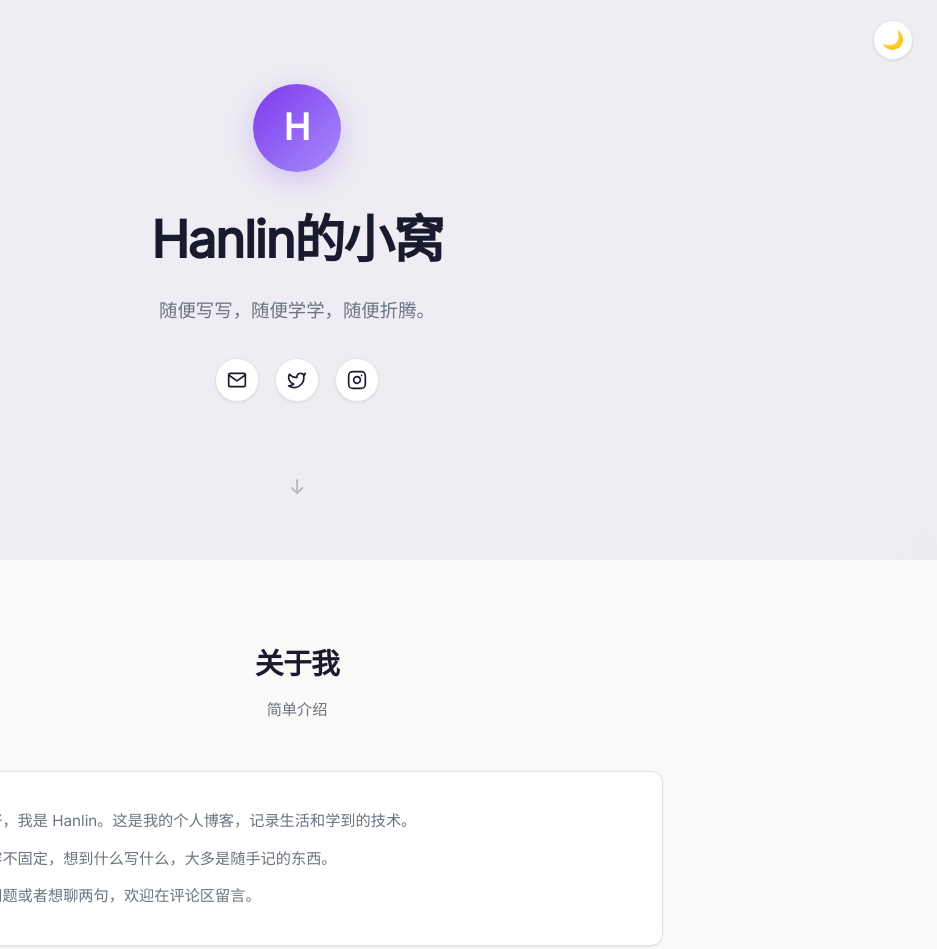
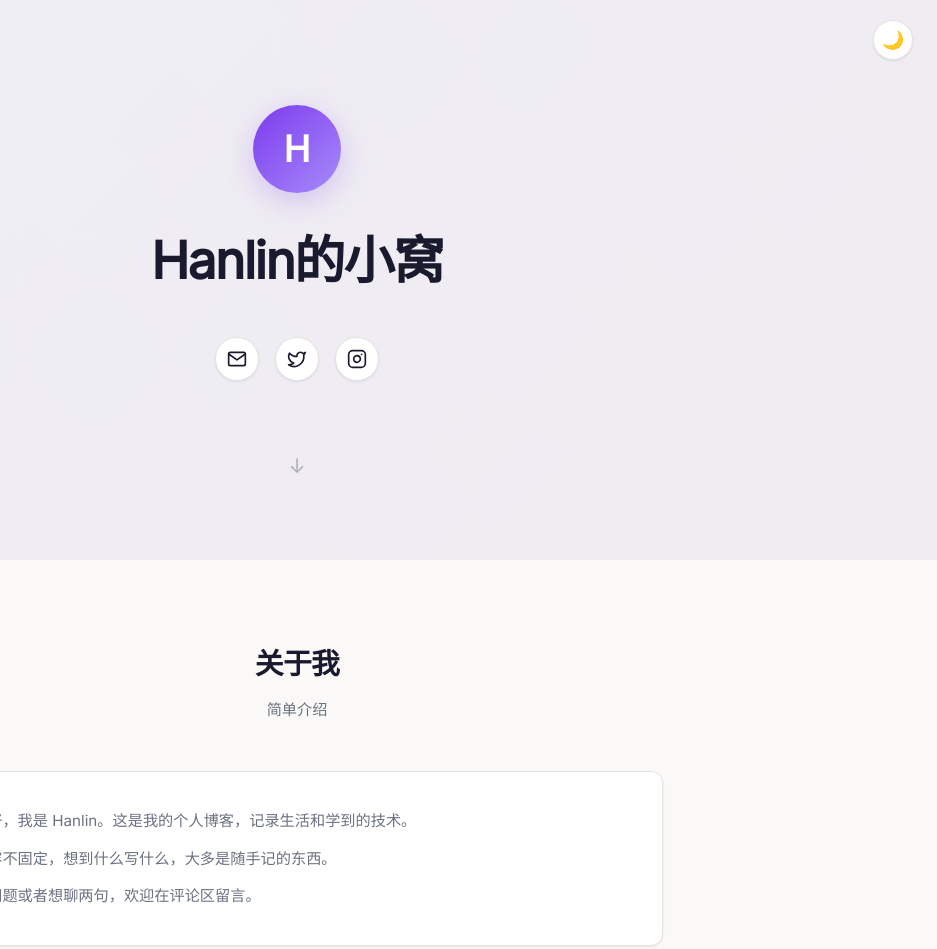
Before and after one commit to Hanl1n-L1u/Hanl1n-L1u.github.io, a plain HTML site: page index.html in a window 1280 px wide. Shown: the top 949 px of the page, without its empty margins (343-1280 px from the left). Drawn offline with Linux system fonts and the light colour scheme.

Commit message:
Update website source

```diff
--- a/index.html
+++ b/index.html
@@ -488,7 +488,6 @@
         <div class="hero-content fade-in">
             <div class="avatar">H</div>
             <h1>Hanlin的小窝</h1>
-            <p>随便写写，随便学学，随便折腾。</p>
             <div class="hero-social">
                 <a href="mailto:liuhanlinmalaysia@gmail.com" aria-label="Email">
                     <svg width="20" height="20" viewBox="0 0 24 24" fill="none" stroke="currentColor" stroke-width="2" stroke-linecap="round" stroke-linejoin="round"><path d="M4 4h16c1.1 0 2 .9 2 2v12c0 1.1-.9 2-2 2H4c-1.1 0-2-.9-2-2V6c0-1.1.9-2 2-2z"/><polyline points="22,6 12,13 2,6"/></svg>
```
